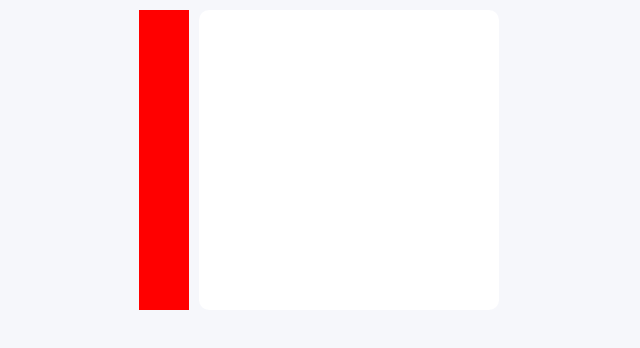
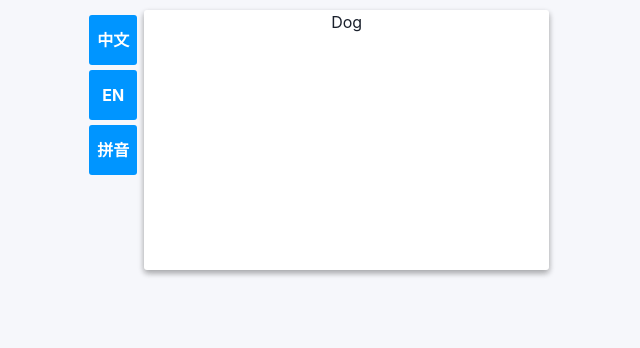
Before and after one commit to pau1tuck/hskards, a React app in the folder hskards/: page /#/flashcards in a window 1280 px wide. Shown: the top 348 px of the page, without its empty margins (321-961 px from the left). Built offline with nearby package versions, Linux system fonts and the light colour scheme; the HTML template or start-up script is replaced by a standard one.

Commit message:
21-03-15T11:10

```diff
--- a/hskards/src/modules/flashcards/index.tsx
+++ b/hskards/src/modules/flashcards/index.tsx
@@ -4,34 +4,110 @@ import styled from "styled-components";
 const Wrapper = styled.section`
     display: flex;
     width: 100%;
-    height: 300px;
-    margin: 10px;
-    padding-right: 10px;
+    height: 200px;
+    @media (min-width: 600px) {
+        height: 260px;
+    }
     justify-content: center;
     background-color: #f6f7fb;
 `;
 
+const AppContainer = styled.section`
+    display: flex;
+    width: 100%;
+    @media (min-width: 600px) {
+        width: 460px;
+    }
+    margin: 10px;
+    justify-content: center;
+`;
+
 const ControlPanel = styled.section`
-    width: 50px;
-    height: 300px;
-    margin-right: 10px;
-    background-color: red;
+    width: 55px;
+    height: 200px;
+    @media (min-width: 600px) {
+        height: 260px;
+    }
+    margin-right: 7px;
+`;
+
+const Button_Simplified = styled.section`
+    display: flex;
+    width: 100%;
+    height: 50px;
+    margin-top: 5px;
+    align-items: center;
+    justify-content: center;
+    text-align: center;
+    border-radius: 3px;
+    background-color: #0095ff;
+    color: #fff;
+    font-weight: 700;
+    cursor: pointer;
 `;
 
 const Flashcard = styled.section`
-    min-width: 300px;
-    max-width: 400px;
-    height: 300px;
+    width: 100%;
+    height: 200px;
+    @media (min-width: 600px) {
+        height: 260px;
+    }
+    background-color: transparent;
+    perspective: 1000px;
+`;
+
+const Flashcard_Inner = styled.section`
+    position: relative;
+    width: 100%;
+    height: 100%;
     margin-right: 10px;
-    border-radius: 10px;
-    background-color: white;
+    text-align: center;
+    transition: transform 0.6s;
+    transform-style: preserve-3d;
+    &:hover {
+        transform: rotateX(180deg);
+    }
+`;
+
+const Flashcard_Front = styled.section`
+    position: absolute;
+    width: 100%;
+    height: 100%;
+    border-radius: 3px;
+    box-shadow: 0 3px 6px rgba(0, 0, 0, 0.16), 0 3px 6px rgba(0, 0, 0, 0.23);
+    background-color: #fff;
+    -webkit-backface-visibility: hidden; /* Safari */
+    backface-visibility: hidden;
+`;
+
+const Flashcard_Back = styled.section`
+    position: absolute;
+    width: 100%;
+    height: 100%;
+    border-radius: 3px;
+    box-shadow: 0 3px 6px rgba(0, 0, 0, 0.16), 0 3px 6px rgba(0, 0, 0, 0.23);
+    background-color: #fff;
+    -webkit-backface-visibility: hidden; /* Safari */
+    backface-visibility: hidden;
+    transform: rotateX(180deg);
 `;
 
 export const Flashcards = () => {
     return (
         <Wrapper>
-            <ControlPanel></ControlPanel>
-            <Flashcard></Flashcard>
+            <AppContainer>
+                <ControlPanel>
+                    <Button_Simplified>中文</Button_Simplified>
+                    <Button_Simplified>EN</Button_Simplified>
+                    <Button_Simplified>拼音</Button_Simplified>
+                </ControlPanel>
+                <Flashcard>
+                    <Flashcard_Inner>
+                        <Flashcard_Front>Dog</Flashcard_Front>
+                        <Flashcard_Back>Shit</Flashcard_Back>
+                    </Flashcard_Inner>
+                </Flashcard>
+            </AppContainer>
         </Wrapper>
     );
 };
```
Also changed, not shown: hskards/static/hskards/js/index.js, 2 other files (tests, documents, lock files or other folders).
